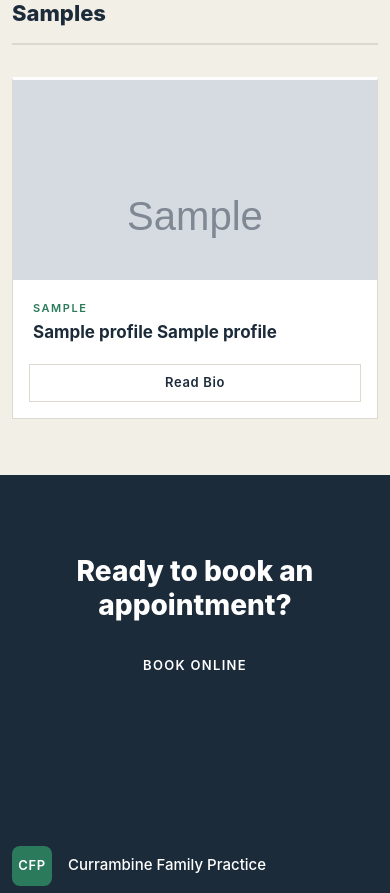
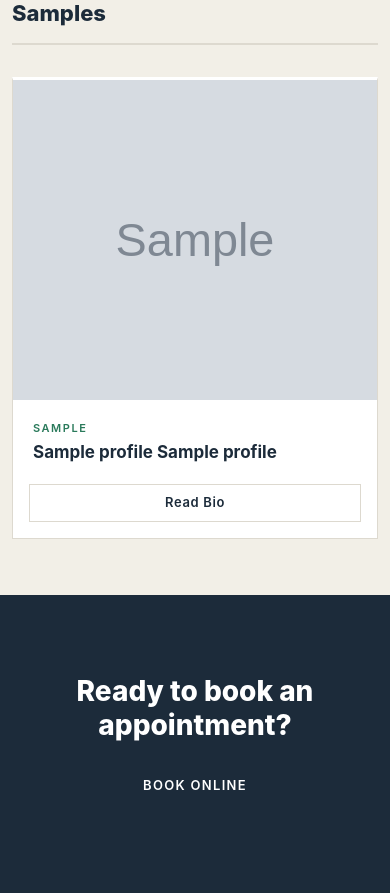
Before and after one commit to Luc45K0h75/Currambine-FP-Website, a Flask app: page /team in a window 390 px wide. Shown: the part 396-1289 px from the top of the page. Run offline with Flask 3, Linux system fonts and the light colour scheme; tables that the repository leaves empty hold one stand-in row (values such as "Sample post"); grey boxes marked "Sample" are stand-in pictures; some web fonts are replaced.

Commit message:
Adjusted profile pictures to work on mobile version.

```diff
--- a/app/static/css/style.css
+++ b/app/static/css/style.css
@@ -1145,9 +1145,13 @@ body {
         padding: 56px 0;
     }
 
-    .team-photo,
+    .team-photo {
+        height: 320px;
+        object-position: center top;
+    }
+
     .team-photo-placeholder {
-        height: 200px;
+        height: 320px;
     }
 }
 
```
